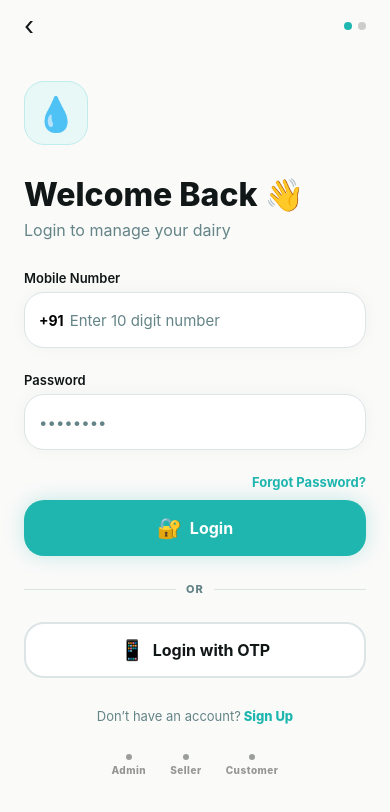
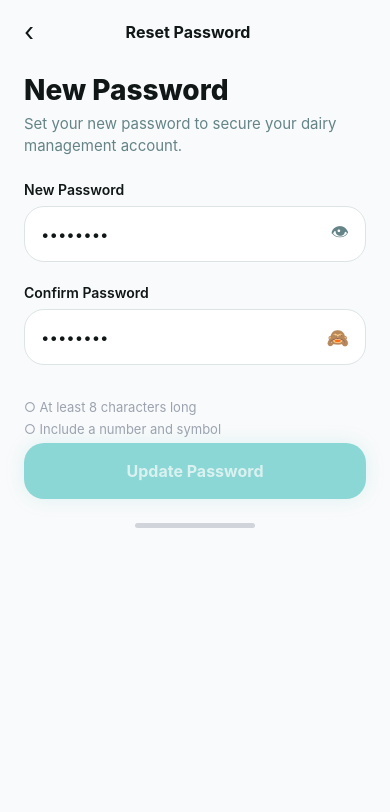
Before and after one commit to dadubhai0707/Daily-Milk, a React Native app: screen /ResetPassword in a window 390 px wide. Shown: the top 812 px of the page. Built offline with nearby package versions, Linux system fonts and the light colour scheme.

Commit message:
Implement Forgot Password and Reset Password screens; enhance PrimaryButton styles for disabled state

```diff
--- a/src/components/Button/PrimaryButton.styles.js
+++ b/src/components/Button/PrimaryButton.styles.js
@@ -35,5 +35,12 @@ export default StyleSheet.create({
   },
   outlineText: {
     color: "#111717"
-  }
+  },
+  disabled: {
+  opacity: 0.5
+},
+disabledText: {
+  opacity: 0.7
+}
+
 });
--- a/src/components/Button/PrimaryButton.tsx
+++ b/src/components/Button/PrimaryButton.tsx
@@ -1,22 +1,31 @@
 import React from "react";
-import { TouchableOpacity, Text, View } from "react-native";
+import { TouchableOpacity, Text } from "react-native";
 import styles from "./PrimaryButton.styles";
 
-export default function PrimaryButton({ title, icon, onPress, variant = "solid" }) {
+export default function PrimaryButton({
+  title,
+  onPress,
+  icon,
+  variant = "solid",
+  disabled = false
+}) {
   return (
     <TouchableOpacity
       activeOpacity={0.9}
-      onPress={onPress}
+      onPress={disabled ? null : onPress}
+      disabled={disabled}
       style={[
         styles.button,
-        variant === "outline" && styles.outline
+        variant === "outline" && styles.outline,
+        disabled && styles.disabled
       ]}
     >
       {icon && <Text style={styles.icon}>{icon}</Text>}
       <Text
         style={[
           styles.text,
-          variant === "outline" && styles.outlineText
+          variant === "outline" && styles.outlineText,
+          disabled && styles.disabledText
         ]}
       >
         {title}
--- a/src/navigation/AuthNavigator.tsx
+++ b/src/navigation/AuthNavigator.tsx
@@ -2,7 +2,9 @@ import React from "react";
 import { createNativeStackNavigator } from "@react-navigation/native-stack";
 
 import LoginScreen from "../screens/auth/LoginScreen";
+import ForgotPassword from "../screens/auth/ForgotPassword";
 import OtpScreen from "../screens/auth/OtpScreen";
+import ResetPassword from "../screens/auth/ResetPassword";
 
 const Stack = createNativeStackNavigator();
 
@@ -10,7 +12,9 @@ export default function AuthNavigator() {
   return (
     <Stack.Navigator screenOptions={{ headerShown: false }}>
       <Stack.Screen name="Login" component={LoginScreen} />
+      <Stack.Screen name="ForgotPassword" component={ForgotPassword} />
       <Stack.Screen name="Otp" component={OtpScreen} />
+      <Stack.Screen name="ResetPassword" component={ResetPassword} />
     </Stack.Navigator>
   );
 }
--- /dev/null
+++ b/src/screens/auth/ForgotPassword.jsx
@@ -0,0 +1,88 @@
+import React, { useState } from "react";
+import {
+  View,
+  Text,
+  TouchableOpacity,
+  ScrollView
+} from "react-native";
+
+import TextInput from "../../components/Input/TextInput";
+import PrimaryButton from "../../components/Button/PrimaryButton";
+import styles from "./ForgotPassword.styles";
+
+export default function ForgotPassword({ navigation }) {
+  const [mobile, setMobile] = useState("");
+
+  const handleSendOtp = () => {
+    if (mobile.length < 10) return;
+
+    navigation.navigate("Otp", {
+      phone: `+91 ${mobile}`
+    });
+  };
+
+  return (
+    <ScrollView
+      contentContainerStyle={styles.container}
+      showsVerticalScrollIndicator={false}
+    >
+      {/* Header */}
+      <View style={styles.header}>
+        <TouchableOpacity onPress={() => navigation.goBack()}>
+          <Text style={styles.backIcon}>‹</Text>
+        </TouchableOpacity>
+      </View>
+
+      {/* Title */}
+      <View style={styles.titleWrap}>
+        <Text style={styles.title}>Forgot Password</Text>
+        <Text style={styles.subtitle}>
+          Enter your registered mobile number to receive a verification code
+        </Text>
+      </View>
+
+      {/* Mobile Input */}
+      <TextInput
+        label="Mobile Number"
+        prefix="+91"
+        placeholder="Enter 10 digit number"
+        keyboardType="number-pad"
+        value={mobile}
+        onChangeText={setMobile}
+      />
+
+      {/* Send OTP */}
+      <View style={styles.btnWrap}>
+        <PrimaryButton
+          title="Send OTP"
+          icon="➡️"
+          onPress={handleSendOtp}
+          disabled={mobile.length < 10}
+        />
+      </View>
+
+      {/* Footer */}
+      <View style={styles.footer}>
+        <Text style={styles.footerText}>
+          Remember password?
+          <Text
+            style={styles.login}
+            onPress={() => navigation.navigate("Login")}
+          >
+            {" "}Login
+          </Text>
+        </Text>
+      </View>
+
+      {/* Roles */}
+      <View style={styles.roles}>
+        {["Admin", "Seller", "Customer"].map((r) => (
+          <View key={r} style={styles.roleItem}>
+            <View style={styles.roleDot} />
+            <Text style={styles.roleText}>{r}</Text>
+          </View>
+        ))}
+      </View>
+    </ScrollView>
+  );
+}
--- /dev/null
+++ b/src/screens/auth/ForgotPassword.styles.js
@@ -0,0 +1,75 @@
+import { StyleSheet } from "react-native";
+import { COLORS, RADIUS } from "../../utils/constants";
+
+export default StyleSheet.create({
+  container: {
+    flexGrow: 1,
+    backgroundColor: "#FAFAF9",
+    paddingHorizontal: 24,
+    paddingBottom: 30
+  },
+
+  header: {
+    paddingVertical: 14
+  },
+  backIcon: {
+    fontSize: 26,
+    color: "#111717"
+  },
+
+  titleWrap: {
+    marginTop: 10,
+    marginBottom: 30
+  },
+  title: {
+    fontSize: 32,
+    fontWeight: "800",
+    color: "#111717"
+  },
+  subtitle: {
+    fontSize: 15,
+    color: "#648487",
+    marginTop: 10,
+    lineHeight: 22
+  },
+
+  btnWrap: {
+    marginTop: "auto",
+    paddingTop: 20
+  },
+
+  footer: {
+    alignItems: "center",
+    marginTop: 30
+  },
+  footerText: {
+    fontSize: 13,
+    color: "#648487"
+  },
+  login: {
+    color: COLORS.primary,
+    fontWeight: "700"
+  },
+
+  roles: {
+    flexDirection: "row",
+    justifyContent: "center",
+    gap: 24,
+    marginTop: 24,
+    opacity: 0.3
+  },
+  roleItem: {
+    alignItems: "center"
+  },
+  roleDot: {
+    width: 6,
+    height: 6,
+    borderRadius: 3,
+    backgroundColor: "#111717",
+    marginBottom: 4
+  },
+  roleText: {
+    fontSize: 10,
+    fontWeight: "800"
+  }
+});
--- a/src/screens/auth/LoginScreen.tsx
+++ b/src/screens/auth/LoginScreen.tsx
@@ -62,7 +62,10 @@ export default function LoginScreen({ navigation }) {
             onChangeText={setPassword}
           />
 
-          <TouchableOpacity style={styles.forgotWrap}>
+          <TouchableOpacity
+            style={styles.forgotWrap}
+            onPress={() => navigation.navigate("ForgotPassword")}
+          >
             <Text style={styles.forgotText}>Forgot Password?</Text>
           </TouchableOpacity>
         </>
--- a/src/screens/auth/OtpScreen.styles.js
+++ b/src/screens/auth/OtpScreen.styles.js
@@ -99,7 +99,7 @@ export default StyleSheet.create({
     width: 240,
     height: 240,
     borderRadius: 120,
-    backgroundColor: COLORS.primary + "10"
+    backgroundColor: "rgba(25,166,179,0.08)"
   },
   blobTop: {
     position: "absolute",
@@ -108,6 +108,6 @@ export default StyleSheet.create({
     width: 180,
     height: 180,
     borderRadius: 90,
-    backgroundColor: COLORS.primary + "10"
+    backgroundColor: "rgba(25,166,179,0.08)"
   }
 });
--- a/src/screens/auth/OtpScreen.tsx
+++ b/src/screens/auth/OtpScreen.tsx
@@ -55,8 +55,7 @@ export default function OtpScreen({ navigation, route }) {
     <View style={styles.container}>
       {/* Header */}
       <View style={styles.header}>
-        <TouchableOpacity
-          onPress={() => navigation.navigate("Login")}>
+        <TouchableOpacity onPress={() => navigation.goBack()}>
           <Text style={styles.backIcon}>‹</Text>
         </TouchableOpacity>
         <Text style={styles.headerTitle}>Verify OTP</Text>
--- /dev/null
+++ b/src/screens/auth/ResetPassword.styles.js
@@ -0,0 +1,114 @@
+import { StyleSheet } from "react-native";
+import { COLORS, RADIUS } from "../../utils/constants";
+
+export default StyleSheet.create({
+    container: {
+        flexGrow: 1,
+        backgroundColor: "#F9FAFB",
+        paddingHorizontal: 24,
+        paddingBottom: 30
+    },
+
+    header: {
+        flexDirection: "row",
+        alignItems: "center",
+        paddingVertical: 16
+    },
+    backIcon: {
+        fontSize: 26,
+        color: "#111717"
+    },
+    headerTitle: {
+        flex: 1,
+        textAlign: "center",
+        fontSize: 16,
+        fontWeight: "700",
+        color: "#111717"
+    },
+
+    titleWrap: {
+        marginTop: 10,
+        marginBottom: 24
+    },
+    title: {
+        fontSize: 28,
+        fontWeight: "800",
+        color: "#111717"
+    },
+    subtitle: {
+        fontSize: 15,
+        color: "#648487",
+        marginTop: 6,
+        lineHeight: 22
+    },
+
+    fieldWrap: {
+        marginBottom: 22
+    },
+    label: {
+        fontSize: 14,
+        fontWeight: "600",
+        color: "#111717",
+        marginBottom: 8
+    },
+    inputBox: {
+        flexDirection: "row",
+        alignItems: "center",
+        height: 56,
+        backgroundColor: "#fff",
+        borderRadius: RADIUS.lg,
+        borderWidth: 1,
+        borderColor: "#DCE4E5",
+        paddingHorizontal: 16
+    },
+    input: {
+        flex: 1,
+        fontSize: 15,
+        color: "#111717"
+    },
+    eye: {
+        fontSize: 18,
+        color: "#648487"
+    },
+
+    rules: {
+        marginTop: 10
+    },
+    ruleOk: {
+        fontSize: 13,
+        color: COLORS.primary,
+        marginBottom: 6
+    },
+    rule: {
+        fontSize: 13,
+        color: "#9CA3AF"
+    },
+
+    btnWrap: {
+        marginTop: "auto",
+        paddingTop: 20
+    },
+
+    indicator: {
+        alignSelf: "center",
+        width: 120,
+        height: 5,
+        borderRadius: 3,
+        backgroundColor: "#D1D5DB",
+        marginTop: 24
+    },
+
+    rules: {
+        marginTop: 12
+    },
+    rule: {
+        fontSize: 13,
+        color: "#9CA3AF",
+        marginBottom: 6
+    },
+    ruleOk: {
+        color: COLORS.primary,
+        fontWeight: "600"
+    }
+
+});
--- /dev/null
+++ b/src/screens/auth/ResetPassword.tsx
@@ -0,0 +1,122 @@
+import React, { useState } from "react";
+import {
+  View,
+  Text,
+  TextInput,
+  TouchableOpacity,
+  ScrollView
+} from "react-native";
+
+import PrimaryButton from "../../components/Button/PrimaryButton";
+import styles from "./ResetPassword.styles";
+
+export default function ResetPassword({ navigation }) {
+  const [password, setPassword] = useState("");
+  const [confirm, setConfirm] = useState("");
+  const [showPass, setShowPass] = useState(false);
+  const [showConfirm, setShowConfirm] = useState(false);
+
+  const hasMinLength = password.length >= 8;
+  const hasNumber = /\d/.test(password);
+  const hasSymbol = /[!@#$%^&*(),.?":{}|<>]/.test(password);
+
+
+  const handleUpdate = () => {
+    if (password.length < 8) return;
+    if (password !== confirm) return;
+
+    // later: API call
+    navigation.navigate("Login");
+  };
+
+  return (
+    <ScrollView
+      contentContainerStyle={styles.container}
+      showsVerticalScrollIndicator={false}
+    >
+      {/* Header */}
+      <View style={styles.header}>
+        <TouchableOpacity onPress={() => navigation.goBack()}>
+          <Text style={styles.backIcon}>‹</Text>
+        </TouchableOpacity>
+        <Text style={styles.headerTitle}>Reset Password</Text>
+        <View style={{ width: 24 }} />
+      </View>
+
+      {/* Title */}
+      <View style={styles.titleWrap}>
+        <Text style={styles.title}>New Password</Text>
+        <Text style={styles.subtitle}>
+          Set your new password to secure your dairy management account.
+        </Text>
+      </View>
+
+      {/* New Password */}
+      <View style={styles.fieldWrap}>
+        <Text style={styles.label}>New Password</Text>
+        <View style={styles.inputBox}>
+          <TextInput
+            secureTextEntry={!showPass}
+            placeholder="••••••••"
+            value={password}
+            onChangeText={setPassword}
+            style={styles.input}
+          />
+          <TouchableOpacity onPress={() => setShowPass(!showPass)}>
+            <Text style={styles.eye}>👁</Text>
+          </TouchableOpacity>
+        </View>
+      </View>
+
+      {/* Confirm Password */}
+      <View style={styles.fieldWrap}>
+        <Text style={styles.label}>Confirm Password</Text>
+        <View style={styles.inputBox}>
+          <TextInput
+            secureTextEntry={!showConfirm}
+            placeholder="••••••••"
+            value={confirm}
+            onChangeText={setConfirm}
+            style={styles.input}
+          />
+          <TouchableOpacity onPress={() => setShowConfirm(!showConfirm)}>
+            <Text style={styles.eye}>🙈</Text>
+          </TouchableOpacity>
+        </View>
+      </View>
+
+      {/* Requirements */}
+      <View style={styles.rules}>
+        <Text
+          style={[
+            styles.rule,
+            hasMinLength && styles.ruleOk
+          ]}
+        >
+          {hasMinLength ? "✔" : "○"} At least 8 characters long
+        </Text>
+
+        <Text
+          style={[
+            styles.rule,
+            (hasNumber && hasSymbol) && styles.ruleOk
+          ]}
+        >
+          {(hasNumber && hasSymbol) ? "✔" : "○"} Include a number and symbol
+        </Text>
+      </View>
+
+
+      {/* Button */}
+      <PrimaryButton
+        title="Update Password"
+        onPress={handleUpdate}
+        disabled={!(hasMinLength && hasNumber && hasSymbol)}
+      />
+
+
+      {/* iOS indicator */}
+      <View style={styles.indicator} />
+    </ScrollView>
+  );
+}
```
Also changed, not shown: src/screens/auth/ForgotPassword.tsx (deleted).
